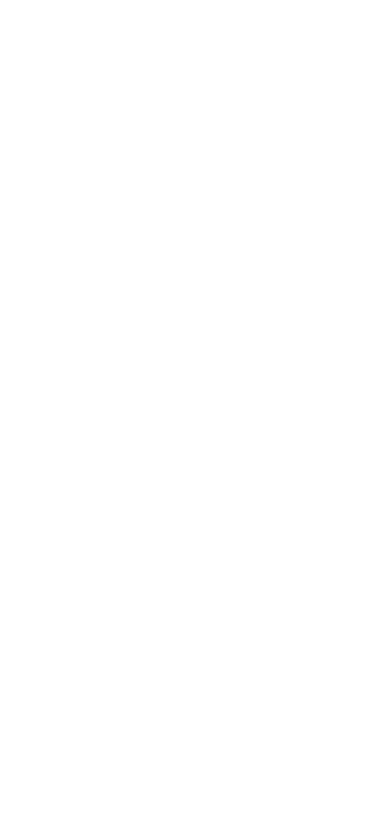
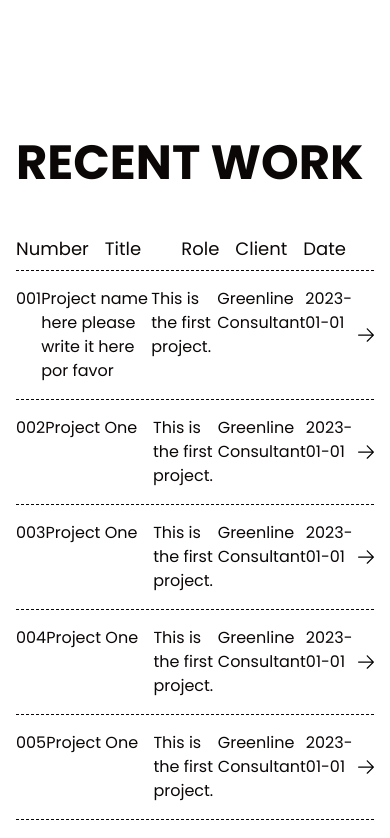
Before and after one commit to AhmedMohamed800/my_portfolio, a Next.js app: page / in a window 390 px wide. Shown: the part 3700-4538 px from the top of the page. Before the commit the page ends 3775 px from the top, so only its background shows below. Built offline with nearby package versions, Linux system fonts and the light colour scheme.

Commit message:
feat: create work experience section

```diff
--- /dev/null
+++ b/app/_components/Work/FloatingPreview.tsx
@@ -0,0 +1,83 @@
+"use client";
+
+import { useEffect, useRef } from "react";
+import Image from "next/image";
+import gsap from "gsap";
+
+interface FloatingPreviewProps {
+  preview: string | null;
+  mouse: {
+    x: number;
+    y: number;
+  };
+}
+
+export default function FloatingPreview({
+  preview,
+  mouse,
+}: FloatingPreviewProps) {
+  const wrapperRef = useRef<HTMLDivElement>(null);
+  const revealRef = useRef<HTMLDivElement>(null);
+
+  // Follow the mouse
+  useEffect(() => {
+    if (!wrapperRef.current) return;
+
+    gsap.to(wrapperRef.current, {
+      x: mouse.x + 24,
+      y: mouse.y + 24,
+      duration: 0.5,
+      ease: "bounce.p",
+    });
+  }, [mouse]);
+
+  // Reveal / Hide
+  useEffect(() => {
+    if (!revealRef.current) return;
+
+    if (preview) {
+      gsap.fromTo(
+        revealRef.current,
+        {
+          clipPath: "inset(100% 0 0 0)",
+        },
+        {
+          clipPath: "inset(0% 0 0 0)",
+          duration: 0.5,
+          ease: "power3.out",
+        },
+      );
+    } else {
+      gsap.to(revealRef.current, {
+        clipPath: "inset(100% 0 0 0)",
+        duration: 0.25,
+        ease: "power2.in",
+      });
+    }
+  }, [preview]);
+
+  if (!preview) return null;
+
+  return (
+    <div
+      ref={wrapperRef}
+      className="pointer-events-none fixed left-0 top-0 z-50"
+    >
+      <div
+        ref={revealRef}
+        className="overflow-hidden rounded-xl shadow-2xl"
+        style={{
+          clipPath: "inset(100% 0 0 0)",
+        }}
+      >
+        <Image
+          src={preview}
+          alt=""
+          width={320}
+          height={220}
+          className="h-[220px] w-[320px] object-cover"
+        />
+      </div>
+    </div>
+  );
+}
--- /dev/null
+++ b/app/_components/Work/WorkRow.tsx
@@ -0,0 +1,128 @@
+"use client";
+import { WorkRowProps } from "./definitions";
+import Image from "next/image";
+import { useRef } from "react";
+import gsap from "gsap";
+import { useGSAP } from "@gsap/react";
+
+export default function WorkRow({
+  id,
+  title,
+  num,
+  img,
+  role,
+  client,
+  date,
+  description,
+  liveLink,
+  sourceLink,
+  onHover,
+  onLeave,
+}: WorkRowProps) {
+  const isOpen = useRef(false);
+  const projectInfo = useRef<HTMLDivElement | null>(null);
+  const arrowRef = useRef<HTMLImageElement | null>(null);
+  gsap.registerPlugin(useGSAP);
+
+  const tl = useRef<GSAPTimeline | null>(null);
+
+  useGSAP(() => {
+    tl.current = gsap
+      .timeline({ paused: true })
+      .to(projectInfo.current, {
+        height: "auto",
+        marginTop: 16,
+        duration: 0.5,
+        ease: "power2.in",
+      })
+      .to(
+        arrowRef.current,
+        {
+          rotate: 90, // left -> down
+          duration: 0.4,
+          ease: "power2.in",
+        },
+        0,
+      );
+  });
+
+  const toggle = () => {
+    isOpen.current = !isOpen.current;
+
+    if (isOpen.current) {
+      tl.current?.play();
+      onLeave();
+    } else {
+      tl.current?.reverse();
+    }
+  };
+
+  return (
+    <div
+      className={`flex flex-col  w-full  gap-0 border-b border-dashed text-[16px] py-4`}
+    >
+      <div
+        className="flex justify-between"
+        onMouseEnter={() => {
+          if (!isOpen.current) {
+            onHover();
+          }
+        }}
+        onClick={toggle}
+      >
+        <div className="flex-1">{num}</div>
+        <div className="flex-5">{title}</div>
+        <div className="flex-3">{role}</div>
+        <div className="flex-3">{client}</div>
+        <div className="flex-2">{date}</div>
+        <div className="flex-1 flex justify-end">
+          <Image
+            ref={arrowRef}
+            src="/projects/arrow-left.svg"
+            alt="arrow"
+            width={16}
+            height={16}
+          />
+        </div>
+      </div>
+
+      <div
+        className="projectInfo flex flex-col lg:flex-row gap-8 items-center h-0  overflow-hidden"
+        onMouseEnter={onLeave}
+        ref={projectInfo}
+      >
+        <div className="relative w-full max-w-[420px] aspect-[16/10] shrink-0">
+          <Image
+            src={img}
+            alt={title}
+            fill
+            className="object-cover"
+            sizes="(max-width: 1024px) 100vw, 420px"
+          />
+        </div>
+        <article className=" flex flex-col gap-4 flex-1 ">
+          <h3 className="text-2xl uppercase font-medium">{title}</h3>
+          <p className="text-[16px]">{description}</p>
+          <div className="flex lg:items-center gap-3 flex-col lg:flex-row">
+            {liveLink && (
+              <a
+                href={liveLink}
+                className="p-2 border border-dashed text-center"
+              >
+                View Website
+              </a>
+            )}
+            {sourceLink && (
+              <a
+                href={sourceLink}
+                className="py-2 px-4 bg-black text-white border border-white text-center"
+              >
+                Source Code
+              </a>
+            )}
+          </div>
+        </article>
+      </div>
+    </div>
+  );
+}
--- /dev/null
+++ b/app/_components/Work/WorkSection.tsx
@@ -0,0 +1,50 @@
+"use client";
+
+import { WorkSectionProps, ProjectProps } from "./definitions";
+import WorkRow from "./WorkRow";
+import { useState } from "react";
+import Image from "next/image";
+import FloatingPreview from "./FloatingPreview";
+
+export default function WorkSection({ projects }: WorkSectionProps) {
+  const [preview, setPreview] = useState<string | null>(null);
+  const [mouse, setMouse] = useState({ x: 0, y: 0 });
+
+  return (
+    <section className="section-container container-padding mt-16 min-h-dvh">
+      <h1 className="text-5xl font-bold uppercase">Recent Work</h1>
+
+      <div
+        className="flex flex-col w-full mt-12"
+        onMouseMove={(e) =>
+          setMouse({
+            x: e.clientX,
+            y: e.clientY,
+          })
+        }
+        onMouseLeave={() => setPreview(null)}
+      >
+        <div className="flex justify-between w-full gap-4 border-b border-dashed text-[18px] pb-2">
+          <div className="flex-1">Number</div>
+          <div className="flex-5">Title</div>
+          <div className="flex-3">Role</div>
+          <div className="flex-3">Client</div>
+          <div className="flex-2">Date</div>
+          <div className="flex-1"></div>
+        </div>
+        {projects.map((project: ProjectProps) => {
+          return (
+            <WorkRow
+              key={project.id}
+              {...project}
+              onHover={() => setPreview(project.img)}
+              onLeave={() => setPreview(null)}
+            />
+          );
+        })}
+
+        <FloatingPreview preview={preview} mouse={mouse} />
+      </div>
+    </section>
+  );
+}
--- /dev/null
+++ b/app/_components/Work/definitions.ts
@@ -0,0 +1,21 @@
+export interface ProjectProps {
+  num: string;
+  id: string;
+  title: string;
+  img: string;
+  role: string;
+  client: string;
+  date: string;
+  description: string;
+  liveLink: string;
+  sourceLink: string;
+}
+
+export interface WorkRowProps extends ProjectProps {
+  onHover: () => void;
+  onLeave: () => void;
+}
+
+export interface WorkSectionProps {
+  projects: ProjectProps[];
+}
--- a/app/page.tsx
+++ b/app/page.tsx
@@ -1,13 +1,22 @@
+import fs from "fs/promises";
+import path from "path";
+
 import Navbar from "./_components/Layout/Navbar";
 import AboutSection from "./_components/About/AboutSection";
 import ServicesSection from "./_components/Services/ServicesSection";
+import WorkSection from "./_components/Work/WorkSection";
 
-export default function Home() {
+export default async function Home() {
+  const filePath = path.join(process.cwd(), "data.json");
+  const jsonData = await fs.readFile(filePath, "utf8");
+  const data = JSON.parse(jsonData);
+
   return (
     <>
       <Navbar />
       <AboutSection />
       <ServicesSection />
+      <WorkSection projects={data.projects} />
     </>
   );
 }
--- /dev/null
+++ b/data.json
@@ -0,0 +1,76 @@
+{
+  "projects": [
+    {
+      "num": "001",
+      "id": "RandomID1",
+      "title": "Project name here please write it here por favor",
+      "img": "/img_holder.jpg",
+      "role": "This is the first project.",
+      "client": "Greenline Consultant",
+      "date": "2023-01-01",
+      "description": "Lorem Ipsum is simply dummy text of the printing and typesetting industry. Lorem Ipsum has been the industry's standard dummy text ever since the 1500s,",
+      "liveLink": "https://example.com/project-one",
+      "sourceLink": "https://example.com/project-one"
+    },
+    {
+      "num": "002",
+      "id": "RandomID2",
+      "title": "Project One",
+      "img": "/me.png",
+      "role": "This is the first project.",
+      "client": "Greenline Consultant",
+      "date": "2023-01-01",
+      "description": "This is the second project.",
+      "liveLink": "https://example.com/project-one",
+      "sourceLink": "https://example.com/project-one"
+    },
+    {
+      "num": "003",
+      "id": "RandomID3",
+      "title": "Project One",
+      "img": "/img_holder.jpg",
+      "role": "This is the first project.",
+      "client": "Greenline Consultant",
+      "date": "2023-01-01",
+      "description": "This is the second project.",
+      "liveLink": "https://example.com/project-one",
+      "sourceLink": "https://example.com/project-one"
+    },
+    {
+      "num": "004",
+      "id": "RandomID4",
+      "title": "Project One",
+      "img": "/img_holder.jpg",
+      "role": "This is the first project.",
+      "client": "Greenline Consultant",
+      "date": "2023-01-01",
+      "description": "This is the second project.",
+      "liveLink": "https://example.com/project-one",
+      "sourceLink": "https://example.com/project-one"
+    },
+    {
+      "num": "005",
+      "id": "RandomID5",
+      "title": "Project One",
+      "img": "/img_holder.jpg",
+      "role": "This is the first project.",
+      "client": "Greenline Consultant",
+      "date": "2023-01-01",
+      "description": "This is the second project.",
+      "liveLink": "https://example.com/project-one",
+      "sourceLink": "https://example.com/project-one"
+    },
+    {
+      "num": "006",
+      "id": "RandomID6",
+      "title": "Project One",
+      "img": "/img_holder.jpg",
+      "role": "This is the first project.",
+      "client": "Greenline Consultant",
+      "date": "2023-01-01",
+      "description": "This is the second project.",
+      "liveLink": "https://example.com/project-one",
+      "sourceLink": "https://example.com/project-one"
+    }
+  ]
+}
```
Also changed, not shown: public/projects/arrow-left.svg (added).
